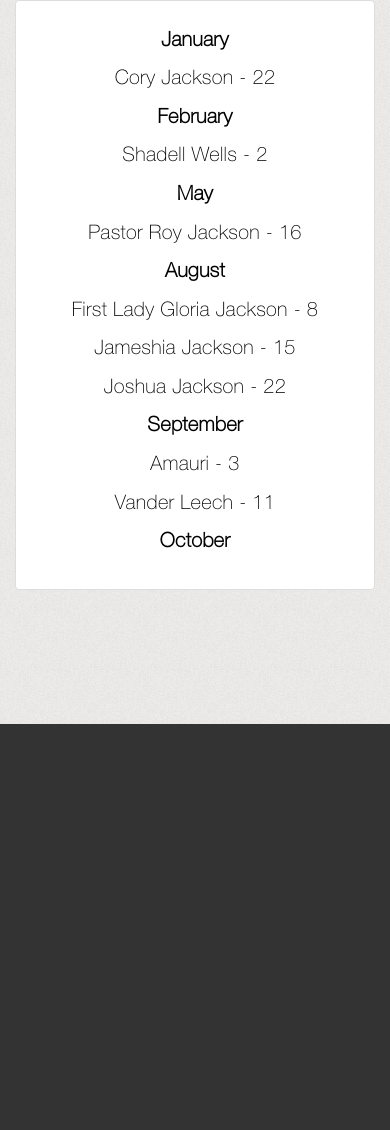
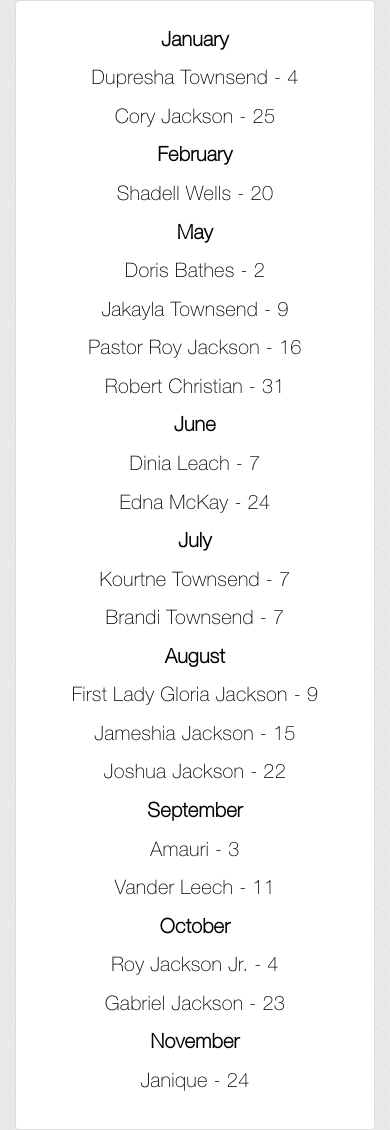
Before and after one commit to SFG147/d13ff892-4940-4757-ab9d-efcab9e008b0.github.io, a plain HTML site: page birthdays.html in a window 390 px wide. Shown: the part 120-1250 px from the top of the page. Before the commit the page ends 844 px from the top, so only its background shows below. Drawn offline with Linux system fonts and the light colour scheme; some packages are replaced by stand-ins of ours; files whose address does not match are found by name.

Commit message:
Update birthdays.html

```diff
--- a/birthdays.html
+++ b/birthdays.html
@@ -86,16 +86,28 @@
             <div class="col-lg-12" id="" >
             <div class="thumbnail" id="locationCard" ><br>
                 <p><b>January</b></p>
-                <p>Cory Jackson - 22</p>
+                <p>Dupresha Townsend - 4</p>
+                <p>Cory Jackson - 25</p>
 
                 <p><b>February</b></p>
-                <p>Shadell Wells - 2</p>
+                <p>Shadell Wells - 20</p>
 
                 <p><b>May</b></p>
+                <p>Doris Bathes - 2</p>
+                <p>Jakayla Townsend - 9</p>
                 <p>Pastor Roy Jackson - 16</p>
+                <p>Robert Christian - 31</p>
+
+                <p><b>June</b></p>
+                <p>Dinia Leach - 7</p>
+                <p>Edna McKay - 24</p>
+
+                <p><b>July</b></p>
+                <p>Kourtne Townsend - 7</p>
+                <p>Brandi Townsend - 7</p>
 
                 <p><b>August</b></p>
-                <p>First Lady Gloria Jackson - 8</p>
+                <p>First Lady Gloria Jackson - 9</p>
                 <p>Jameshia Jackson - 15</p>
                 <p>Joshua Jackson - 22</p>
 
@@ -104,8 +116,11 @@
                 <p>Vander Leech - 11</p>
 
                 <p><b>October</b></p>
-                <p></p>
-                <p></p>
+                <p>Roy Jackson Jr. - 4</p>
+                <p>Gabriel Jackson - 23</p>
+
+                <p><b>November</b></p>
+                <p>Janique - 24</p>
 
 
 
```
